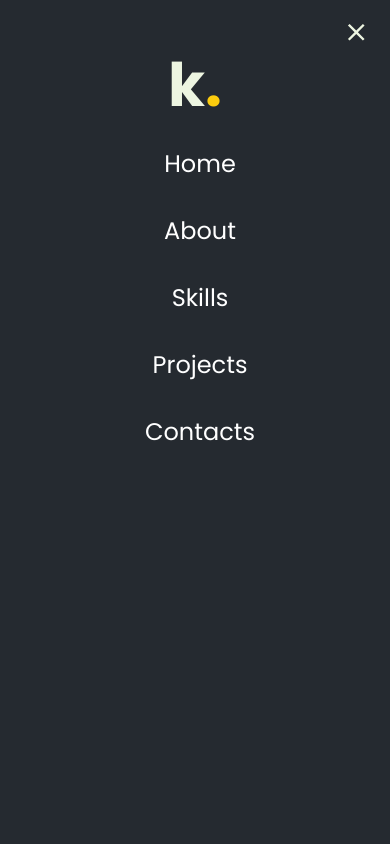
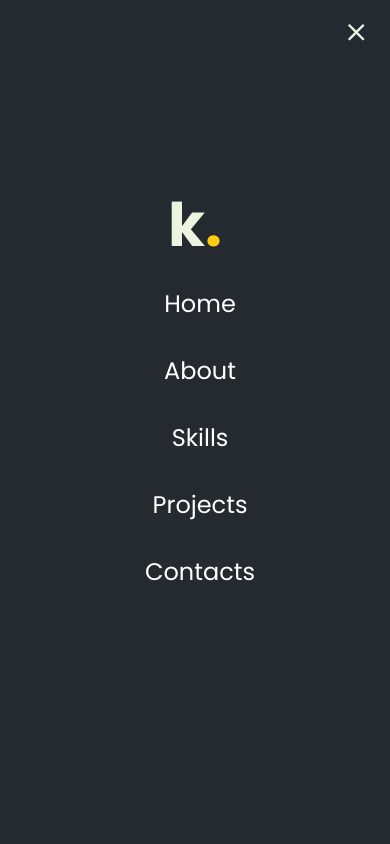
Before and after one commit to khunhour/portfolio, a React (Create React App) app: page / in a window 390 px wide. Shown: the top 844 px of the page. Built offline with nearby package versions, Linux system fonts and the light colour scheme.

Commit message:
added handlelink click for removing pop up when click on a link

```diff
--- a/src/Header.css
+++ b/src/Header.css
@@ -91,9 +91,12 @@ nav ul li a:hover {
 		top: 0;
 		background: var(--light-bg-color);
 		z-index: 100;
-		display: block;
+		display: flex;
+		flex-direction: column;
+		align-items: center;
+		justify-content: center;
 		text-align: center;
-		padding-top: 40px;
+		padding-bottom: 60px;
 		transition: all 0.3s ease;
 	}
 
--- a/src/Header.js
+++ b/src/Header.js
@@ -6,6 +6,10 @@ export default function Header() {
 	const [linksHidden, setLinksHidden] = useState(false);
 	const toggleMenuBtn = () => {
 		setLinksHidden(!linksHidden);
+	};
+
+	const handleLinkClick = () => {
+		setLinksHidden(true);
 	};
 	const className = linksHidden ? "" : "active";
 	return (
@@ -18,19 +22,19 @@ export default function Header() {
 					<div className="small-logo">
 						k<span>.</span>
 					</div>
-					<li>
+					<li onClick={handleLinkClick}>
 						<a href="#home">Home</a>
 					</li>
-					<li>
+					<li onClick={handleLinkClick}>
 						<a href="#about">About</a>
 					</li>
-					<li>
+					<li onClick={handleLinkClick}>
 						<a href="#skills">Skills</a>
 					</li>
-					<li>
+					<li onClick={handleLinkClick}>
 						<a href="#projects">Projects</a>
 					</li>
-					<li>
+					<li onClick={handleLinkClick}>
 						<a href="#contacts">Contacts</a>
 					</li>
 				</ul>
```
